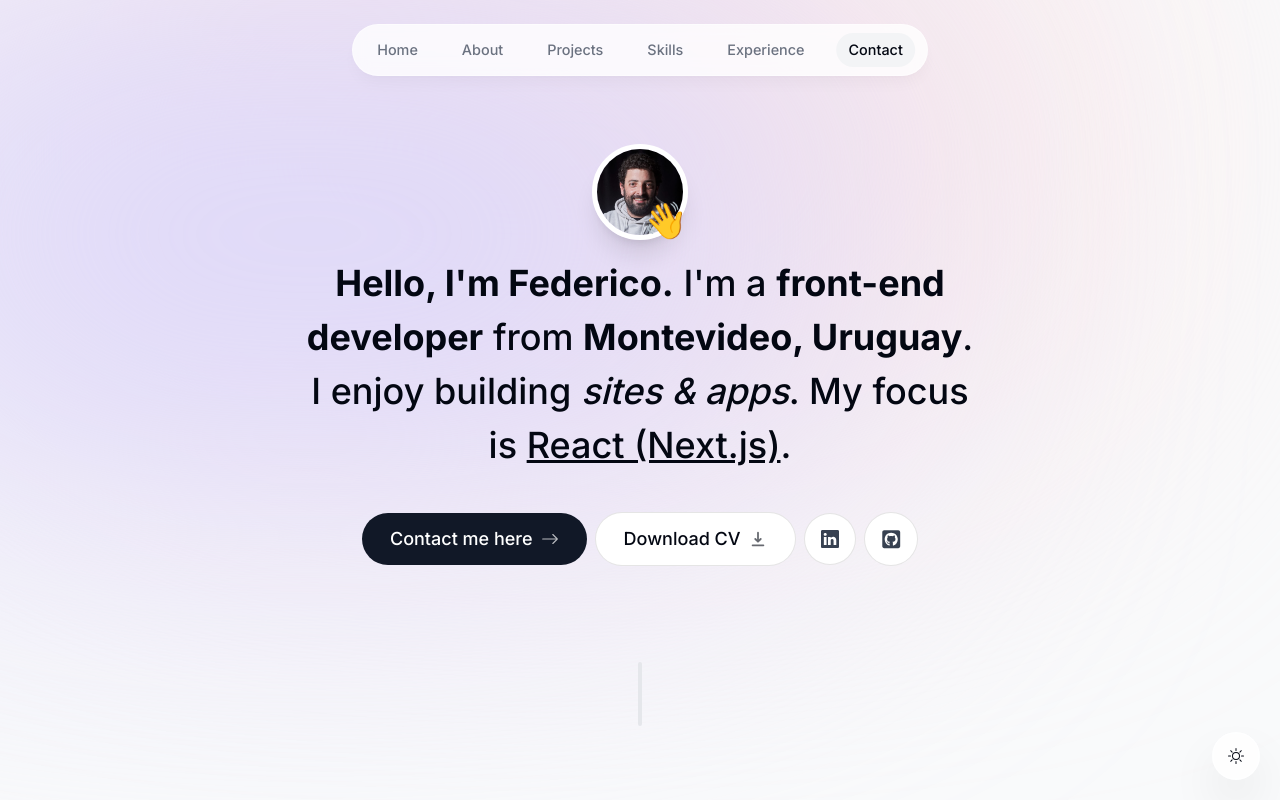
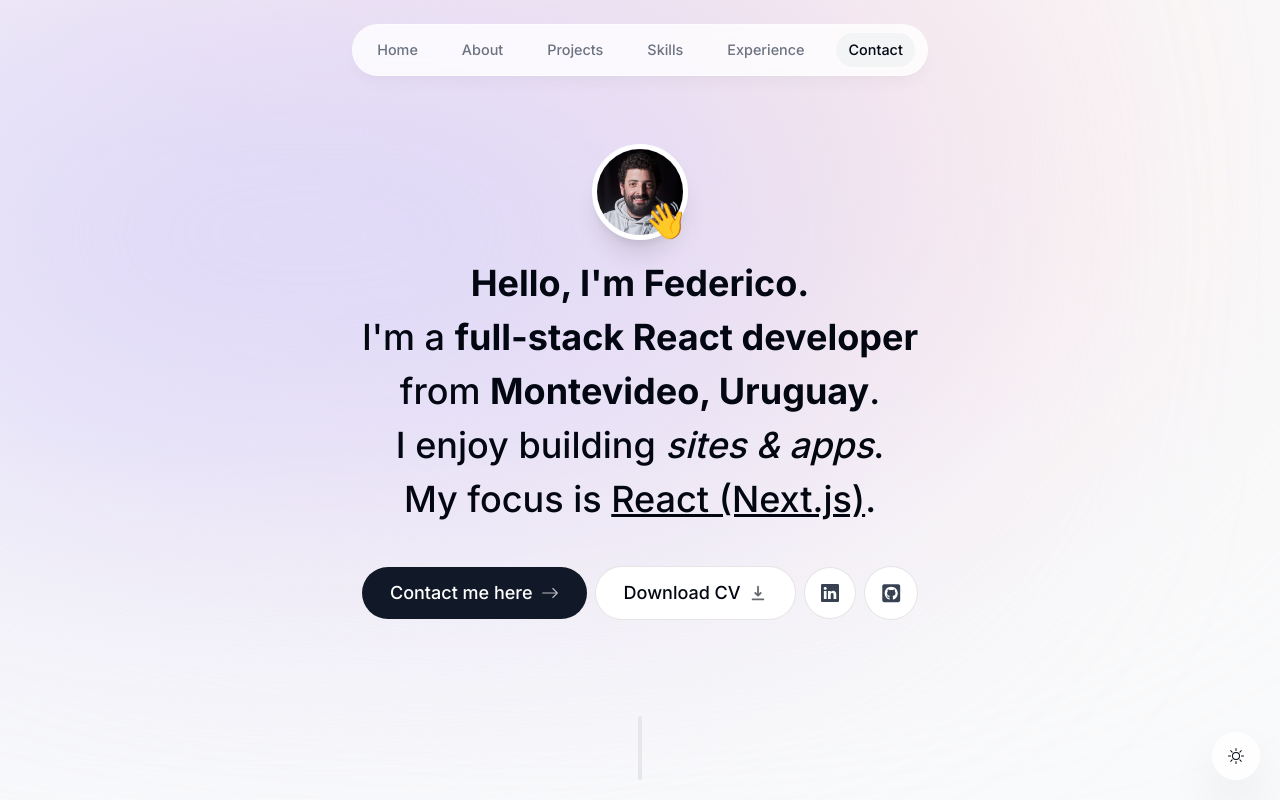
Before and after one commit to federicomontero86/portfolio, a Next.js app: page / in a window 1280 px wide. Shown: the top 800 px of the page. Built offline with nearby package versions, Linux system fonts and the light colour scheme; no server answers.

Commit message:
updating Intro h1 v2

```diff
--- a/components/Intro.tsx
+++ b/components/Intro.tsx
@@ -59,11 +59,14 @@ export default function Intro() {
         initial={{ opacity: 0, y: 100 }}
         animate={{ opacity: 1, y: 0 }}
       >
-        <span className="font-bold">Hello, I'm Federico.</span> I'm a{" "}
-        <span className="font-bold">front-end developer</span> from{" "}
-        <span className="font-bold">Montevideo, Uruguay</span>. I enjoy building{" "}
-        <span className="italic">sites & apps</span>. My focus is{" "}
-        <span className="underline">React (Next.js)</span>.
+        <span className="font-bold">Hello, I'm Federico.</span>
+        <br />
+        I'm a <span className="font-bold">full-stack React developer</span>
+        <br />
+        from <span className="font-bold">Montevideo, Uruguay</span>.
+        <br />I enjoy building <span className="italic">sites & apps</span>.
+        <br />
+        My focus is <span className="underline">React (Next.js)</span>.
       </motion.h1>
       <motion.div
         className="flex flex-col sm:flex-row items-center justify-center gap-2 px-4 text-lg font-medium"
```
